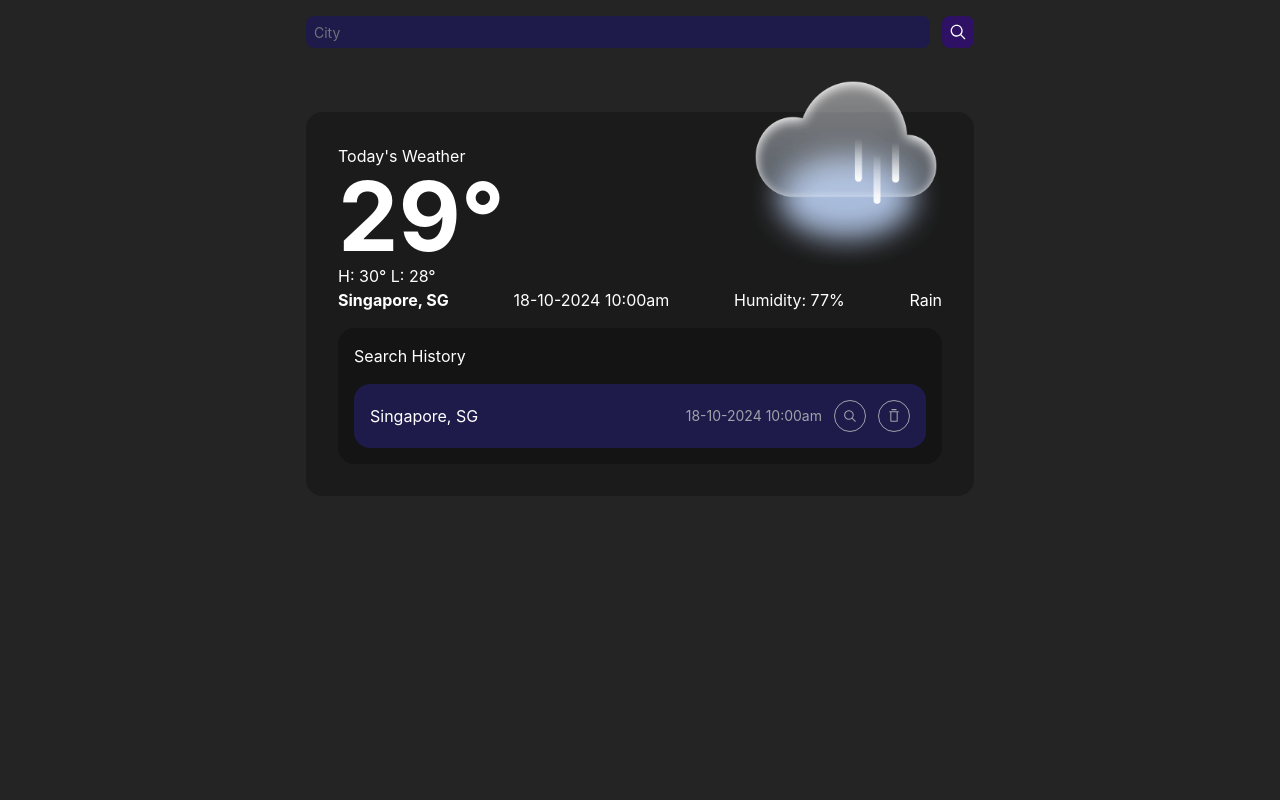
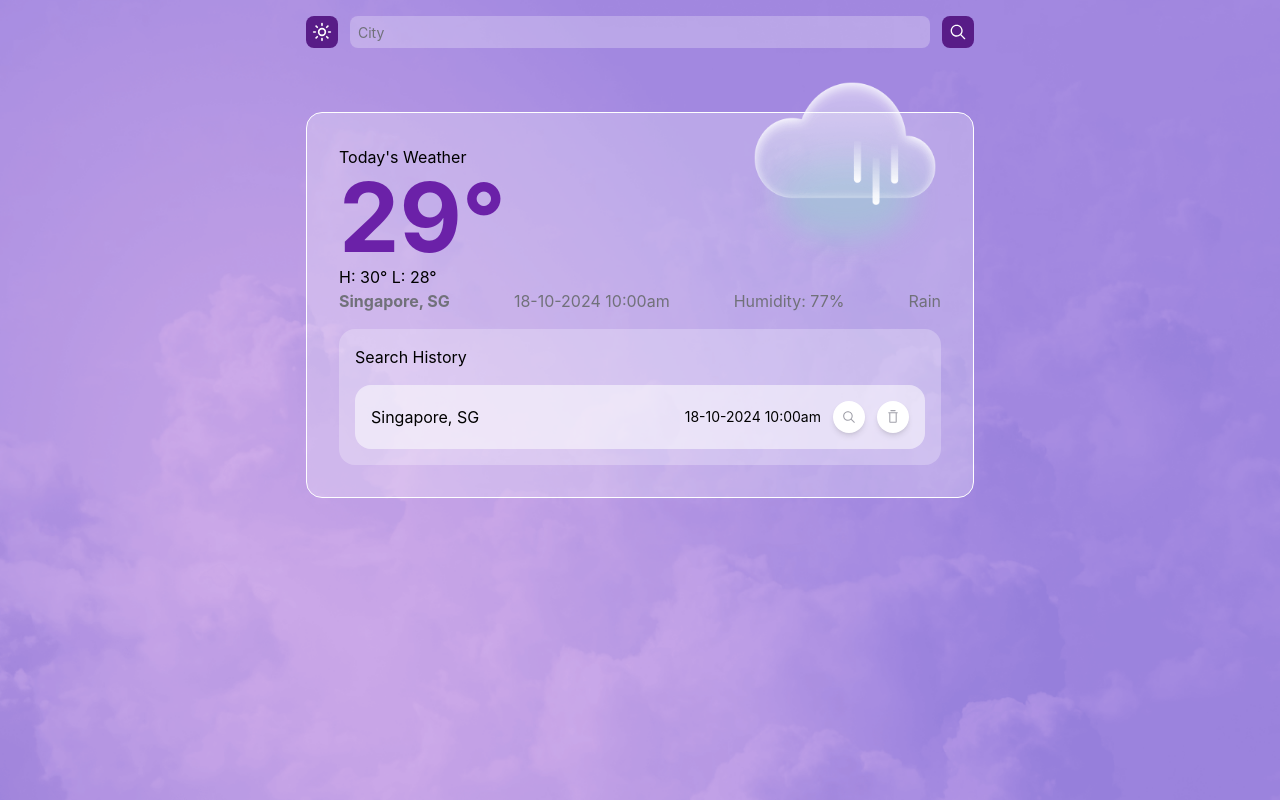
Before and after one commit to TkTioNG/weather-app, a React (Vite) app: page / in a window 1280 px wide. Built offline with nearby package versions, Linux system fonts and the light colour scheme.

Commit message:
feat(ui): enable light/dark theme mode

```diff
--- a/src/App.css
+++ b/src/App.css
@@ -1,3 +1,14 @@
+body {
+  background-image: url(./assets/bg-light.png);
+  background-repeat: no-repeat;
+  background-size: cover;
+  background-position: center;
+}
+
+html.dark body {
+  background-image: url(./assets/bg-dark.png);
+}
+
 #root {
   max-width: 700px;
   margin: 0 auto;
--- a/src/App.tsx
+++ b/src/App.tsx
@@ -2,16 +2,19 @@ import "./App.css";
 import SearchBar from "@/components/SearchBar";
 import WeatherDisplay from "@/components/WeatherDisplay";
 import WeatherHistoryList from "@/components/WeatherHistoryList";
+import { ThemeProvider } from "@/theme-provider";
 
 function App() {
   return (
-    <div className="text-white">
-      <SearchBar />
-      <div className="rounded-2xl bg-[#00000040] border-none relative px-4 py-4 mt-24 sm:px-8 sm:py-8 sm:mt-16">
-        <WeatherDisplay />
-        <WeatherHistoryList />
+    <ThemeProvider>
+      <div className="text-black dark:text-white">
+        <SearchBar />
+        <div className="rounded-2xl bg-[#ffffff40] border border-white dark:bg-[#00000040] dark:border-none relative px-4 py-4 mt-24 sm:px-8 sm:py-8 sm:mt-16">
+          <WeatherDisplay />
+          <WeatherHistoryList />
+        </div>
       </div>
-    </div>
+    </ThemeProvider>
   );
 }
 
--- a/src/components/SearchBar.tsx
+++ b/src/components/SearchBar.tsx
@@ -3,6 +3,7 @@ import useWeatherHistory from "@/stores/useWeatherHistory";
 import { getWeatherByCity } from "@/apis/openWeatherApi";
 import { Button } from "./ui/button";
 import { MagnifyingGlassIcon, ReloadIcon } from "@radix-ui/react-icons";
+import ThemeToggle from "./ThemeToogle";
 import { ErrorMessage } from "@hookform/error-message";
 
 export default function SearchBar() {
@@ -33,6 +34,7 @@ export default function SearchBar() {
 
   return (
     <div className="flex gap-3">
+      <ThemeToggle />
       <form className="flex flex-1 gap-3" onSubmit={handleSubmit(checkWeather)}>
         <fieldset className="flex-1 relative">
           <label htmlFor="city" className="sr-only">
@@ -42,7 +44,7 @@ export default function SearchBar() {
             {...register("city", { required: "City name is required" })}
             id="city"
             placeholder="City"
-            className="flex-1 rounded-lg h-8 w-full px-2 text-sm bg-[#ffffff40] bg-indigo-950"
+            className="flex-1 rounded-lg h-8 w-full px-2 text-sm bg-[#ffffff40] dark:bg-indigo-950"
             aria-invalid={!!errors.city}
             aria-errormessage={"err-city"}
           />
@@ -52,7 +54,7 @@ export default function SearchBar() {
             render={({ message }) => (
               <p
                 id="err-city"
-                className="text-red-500 text-sm pl-2 pt-1 absolute max-w-full"
+                className="text-red-600 dark:text-red-500 text-sm pl-2 pt-1 absolute max-w-full"
               >
                 {message.charAt(0).toUpperCase() + message.slice(1)}
               </p>
@@ -63,7 +65,7 @@ export default function SearchBar() {
           variant="default"
           size="icon"
           type="submit"
-          className="rounded-lg p-0 bg-violet-950"
+          className="rounded-lg p-0 bg-purple-900 dark:bg-violet-950"
           disabled={isSubmitting}
           aria-disabled={isSubmitting}
         >
--- /dev/null
+++ b/src/components/ThemeToogle.tsx
@@ -0,0 +1,31 @@
+import { useTheme } from "@/theme-provider";
+import { Button } from "./ui/button";
+import { useMemo } from "react";
+import { SunIcon, MoonIcon } from "lucide-react";
+
+export default function ThemeToggle() {
+  const { theme, setTheme } = useTheme();
+
+  const nextTheme = useMemo(() => {
+    if (theme === "system") {
+      return window.matchMedia("(prefers-color-scheme: dark)").matches
+        ? "light"
+        : "dark";
+    }
+    return theme === "light" ? "dark" : "light";
+  }, [theme]);
+
+  return (
+    <Button
+      variant="default"
+      size="icon"
+      className="rounded-lg p-0 bg-purple-900 dark:bg-violet-950"
+      onClick={() => setTheme(nextTheme)}
+      aria-label={`Change to ${nextTheme} theme`}
+    >
+      <SunIcon className="h-5 w-5 text-white rotate-0 scale-100 transition-all dark:-rotate-90 dark:scale-0" />
+      <MoonIcon className="h-5 w-5 text-white absolute rotate-90 scale-0 transition-all dark:rotate-0 dark:scale-100" />
+      <span className="sr-only">Toggle theme</span>
+    </Button>
+  );
+}
--- a/src/components/WeatherDisplay.tsx
+++ b/src/components/WeatherDisplay.tsx
@@ -53,14 +53,14 @@ export default function WeatherDisplay() {
         <>
           <div className="sm:flex-1">
             <h6>Today's Weather</h6>
-            <h3 className="text-7xl sm:text-8xl font-bold text-white">
+            <h3 className="text-7xl sm:text-8xl font-bold text-purple-800 dark:text-white">
               {selectedWeather.temp}&deg;
             </h3>
             <p>
               H: {selectedWeather.maxTemp}&deg; L: {selectedWeather.minTemp}
               &deg;
             </p>
-            <div className="flex justify-between text-white">
+            <div className="flex justify-between text-zinc-500 dark:text-white">
               <p className="font-bold">{selectedWeather.name}</p>
               <p className="hidden sm:block">
                 {dayjs(selectedWeather.timestamp).format("DD-MM-YYYY hh:mma")}
@@ -71,7 +71,7 @@ export default function WeatherDisplay() {
               <p className="hidden sm:block">{selectedWeather.weatherType}</p>
             </div>
           </div>
-          <div className="flex flex-1 flex-col-reverse items-end truncate sm:hidden text-white">
+          <div className="flex flex-1 flex-col-reverse items-end truncate sm:hidden text-zinc-500 dark:text-white">
             <p className="text-right w-full truncate">
               {dayjs(selectedWeather.timestamp).format("DD-MM-YYYY hh:mma")}
             </p>
@@ -86,8 +86,10 @@ export default function WeatherDisplay() {
       ) : (
         <div className="sm:flex-1">
           <h6>Today's Weather</h6>
-          <h3 className="text-8xl font-bold text-white">-&deg;</h3>
-          <p className="italic text-zinc-400">
+          <h3 className="text-8xl font-bold text-purple-800 dark:text-white">
+            -&deg;
+          </h3>
+          <p className="italic text-zinc-500 dark:text-zinc-400">
             Please type a city on search bar above to display its current
             weather.
           </p>
--- a/src/components/WeatherHistoryItem.tsx
+++ b/src/components/WeatherHistoryItem.tsx
@@ -17,7 +17,7 @@ function HistoryItemButton({
     <Button
       variant="default"
       size="icon"
-      className="rounded-full p-0 bg-transparent border border-zinc-400"
+      className="rounded-full p-0 bg-white shadow-md dark:bg-transparent dark:shadow-none dark:border dark:border-zinc-400"
       onClick={onClick}
       aria-label={label}
     >
@@ -34,10 +34,10 @@ function WeatherHistoryItem({ weatherName }: { weatherName: string }) {
   const removeWeather = useWeatherHistory((state) => state.removeWeather);
 
   return (
-    <div className="rounded-2xl bg-indigo-950 p-4 flex gap-3">
+    <div className="rounded-2xl bg-[#ffffff88] dark:bg-indigo-950 p-4 flex gap-3">
       <div className="flex flex-1 flex-col sm:flex-row sm:justify-between sm:items-center truncate">
         <p>{weatherInfo.name}</p>
-        <p className="text-zinc-400 truncate sm:text-sm">
+        <p className="text-xs dark:text-zinc-400 truncate sm:text-sm">
           {dayjs(weatherInfo.timestamp).format("DD-MM-YYYY hh:mma")}
         </p>
       </div>
--- a/src/components/WeatherHistoryList.tsx
+++ b/src/components/WeatherHistoryList.tsx
@@ -5,14 +5,16 @@ export default function WeatherHistoryList() {
   const weatherNameList = useWeatherHistory((state) => state.weatherNameList);
 
   return (
-    <div className="rounded-2xl bg-[#00000045] p-4 mt-4">
+    <div className="rounded-2xl bg-[#ffffff40] dark:bg-[#00000045] p-4 mt-4">
       <h6 className="pb-4">Search History</h6>
       <div className="flex flex-col gap-4">
         {weatherNameList.map((weatherName) => (
           <WeatherHistoryItem key={weatherName} weatherName={weatherName} />
         ))}
         {weatherNameList.length === 0 && (
-          <h6 className="italic text-zinc-400">No search history found.</h6>
+          <h6 className="italic text-zinc-500 dark:text-zinc-400">
+            No search history found.
+          </h6>
         )}
       </div>
     </div>
--- /dev/null
+++ b/src/theme-provider.tsx
@@ -0,0 +1,73 @@
+import { createContext, useContext, useEffect, useState } from "react";
+
+type Theme = "dark" | "light" | "system";
+
+type ThemeProviderProps = {
+  children: React.ReactNode;
+  defaultTheme?: Theme;
+  storageKey?: string;
+};
+
+type ThemeProviderState = {
+  theme: Theme;
+  setTheme: (theme: Theme) => void;
+};
+
+const initialState: ThemeProviderState = {
+  theme: "system",
+  setTheme: () => null,
+};
+
+const ThemeProviderContext = createContext<ThemeProviderState>(initialState);
+
+export function ThemeProvider({
+  children,
+  defaultTheme = "system",
+  storageKey = "vite-ui-theme",
+  ...props
+}: ThemeProviderProps) {
+  const [theme, setTheme] = useState<Theme>(
+    () => (localStorage.getItem(storageKey) as Theme) || defaultTheme
+  );
+
+  useEffect(() => {
+    const root = window.document.documentElement;
+
+    root.classList.remove("light", "dark");
+
+    if (theme === "system") {
+      const systemTheme = window.matchMedia("(prefers-color-scheme: dark)")
+        .matches
+        ? "dark"
+        : "light";
+
+      root.classList.add(systemTheme);
+      return;
+    }
+
+    root.classList.add(theme);
+  }, [theme]);
+
+  const value = {
+    theme,
+    setTheme: (theme: Theme) => {
+      localStorage.setItem(storageKey, theme);
+      setTheme(theme);
+    },
+  };
+
+  return (
+    <ThemeProviderContext.Provider {...props} value={value}>
+      {children}
+    </ThemeProviderContext.Provider>
+  );
+}
+
+export const useTheme = () => {
+  const context = useContext(ThemeProviderContext);
+
+  if (context === undefined)
+    throw new Error("useTheme must be used within a ThemeProvider");
+
+  return context;
+};
```
